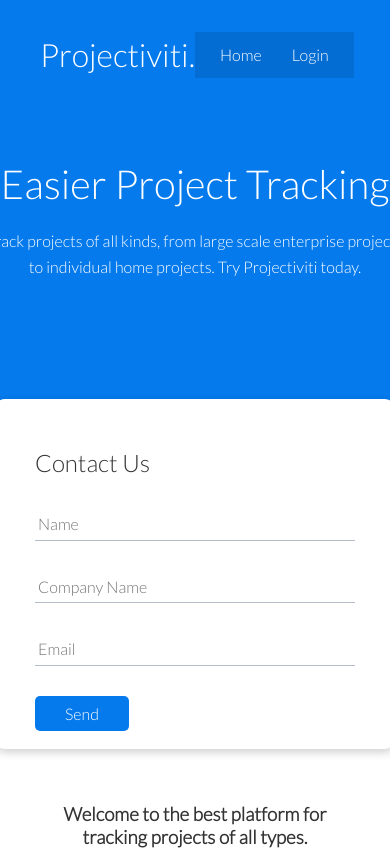
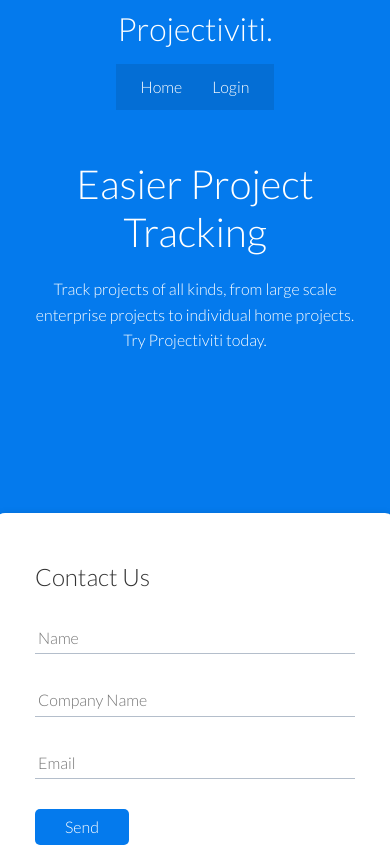
Before and after one commit to Brett-MK/ProjectTracker-Client, a React (Create React App) app: page / in a window 390 px wide. Shown: the top 850 px of the page. Built offline with nearby package versions, Linux system fonts and the light colour scheme; no server answers.

Commit message:
fixing mobile view

```diff
--- a/src/components/Home/home.css
+++ b/src/components/Home/home.css
@@ -322,7 +322,7 @@ pre {
   }
 
   .showcase-text {
-    margin-top: 40px;
+    margin: 40px;
     text-align: center;
     animation: slideInFromTop 1s ease-in;
   }
@@ -367,11 +367,11 @@ pre {
     overflow: hidden;
   }
 
-  .navbar-home .flex {
+  .navbar-home .flex-home {
     flex-direction: column;
   }
 
-  .navbar-home ul {
+  .navbar-home .ul-home {
     padding: 10px;
     background-color: rgba(0, 0, 0, 0.1);
   }
```
Also changed, not shown: 1 other file (tests, documents, lock files or other folders).
